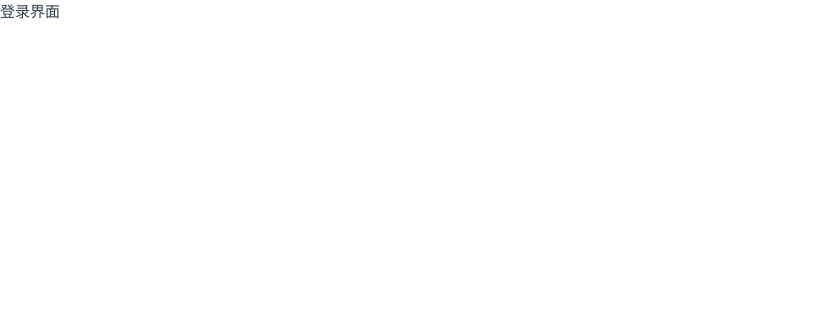
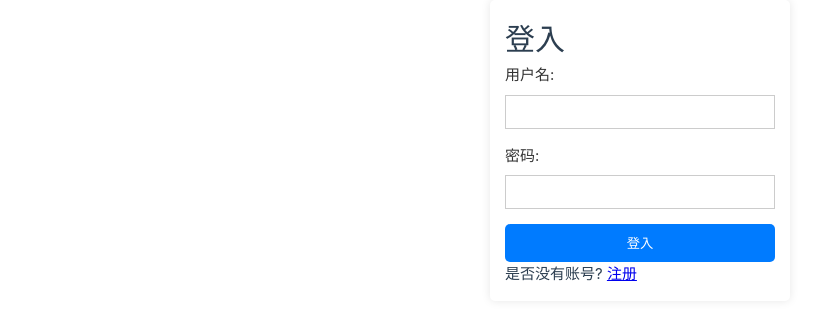
Before and after one commit to wfy3364/database_design-sports_management, a Vue app: page /login in a window 1280 px wide. Shown: the top 320 px of the page, without its empty margins (0-837 px from the left). Built offline with nearby package versions, Linux system fonts and the light colour scheme.

Commit message:
Add files via upload

```diff
--- a/src/views/Login.vue
+++ b/src/views/Login.vue
@@ -1,3 +1,96 @@
 <template>
-  <div>登录界面</div>
+  <div class="login">
+    <h1>登入</h1>
+    <form @submit.prevent="handleLogin">
+      <div>
+        <label for="username">用户名:</label>
+        <input v-model="username" id="username" type="text" required />
+      </div>
+      <div>
+        <label for="password">密码:</label>
+        <input v-model="password" id="password" type="password" required />
+      </div>
+      <button type="submit">登入</button>
+    </form>
+    <p>是否没有账号? <router-link to="/register">注册</router-link></p>
+  </div>
 </template>
+
+
+<script setup>
+import { ref } from 'vue';
+import { useRouter } from 'vue-router';
+
+const username = ref('');
+const password = ref('');
+const router = useRouter();
+
+const handleLogin = () => {
+  const encryptedPassword = CryptoJS.SHA256(password.value).toString();
+  const loginData = {
+    username: username.value,
+    password: encryptedPassword,
+  };
+
+  // 模拟服务器的响应
+  const mockResponse = {
+    success: loginData.username === 'username' && loginData.password === CryptoJS.SHA256('password').toString()
+  };
+
+  if (mockResponse.success) {
+    // 跳转到home页面
+    router.push('/');
+  } else {
+    alert('Login failed');
+  }
+};
+</script>
+
+<script name="UserLogin">
+export default {
+  name: 'UserLogin',
+};
+</script>
+
+
+<style scoped>
+.login {
+  max-width: 300px;
+  margin: auto;
+  padding: 1em;
+  border-radius: 5px;
+  box-shadow: 0 0 10px rgba(0, 0, 0, 0.1);
+}
+
+div {
+  margin-bottom: 1em;
+}
+
+label {
+  margin-bottom: .5em;
+  color: #333333;
+  display: block;
+}
+
+input {
+  border: 1px solid #CCCCCC;
+  padding: .5em;
+  font-size: 1em;
+  width: 100%;
+  box-sizing: border-box;
+}
+
+button {
+  padding: 0.7em;
+  color: #fff;
+  background-color: #007BFF;
+  border: none;
+  border-radius: 5px;
+  cursor: pointer;
+  width: 100%;
+}
+
+button:hover {
+  background-color: #0056b3;
+}
+</style>
--- /dev/null
+++ b/src/views/UserRegister.vue
@@ -0,0 +1,125 @@
+<template>
+    <div class="register">
+      <h1>注册</h1>
+      <form @submit.prevent="handleRegister">
+        <div>
+          <label for="fullName">真实姓名:</label>
+          <input v-model="fullName" id="fullName" type="text" required />
+        </div>
+        <div>
+          <label for="nickname">用户名:</label>
+          <input v-model="nickname" id="nickname" type="text" required />
+        </div>
+        <div>
+          <label for="password">密码:</label>
+          <input v-model="password" id="password" type="password" required />
+        </div>
+        <div>
+          <label for="confirmPassword">确认密码:</label>
+          <input v-model="confirmPassword" id="confirmPassword" type="password" required />
+        </div>
+        <div>
+          <label for="phone">电话号码:</label>
+          <input v-model="phone" id="phone" type="text" required />
+        </div>
+        <button type="submit">注册</button>
+      </form>
+    </div>
+  </template>
+
+  <script setup>
+  import { ref } from 'vue';
+  import { useRouter } from 'vue-router';
+
+  const fullName = ref('');
+  const nickname = ref('');
+  const password = ref('');
+  const confirmPassword = ref('');
+  const phone = ref('');
+  const router = useRouter();
+
+  const handleRegister = () => {
+    if (!validateInputs()) {
+      alert('Please ensure all fields are correctly filled out.');
+      return;
+    }
+    // 模拟生成用户ID
+  const userId = Math.floor(Math.random() * 1000000);
+
+    // 创建注册数据对象
+  const registerData = {
+    id: userId,
+    fullName: fullName.value,
+    nickname: nickname.value,
+    password: password.value, // 这里可以加密密码后再传输
+    phone: phone.value,
+  };
+
+  console.log('Register Data:', registerData); // 调试时查看注册数据
+  // 模拟后端延迟响应
+  setTimeout(() => {
+    const success = true; // 模拟后端响应成功
+    if (success) {
+      alert('Registration successful');
+      router.push('/login'); // 跳转到登录页面
+    } else {
+      alert('Registration failed');
+    }
+  },);
+};
+
+  const validateInputs = () => {
+    // 检查所有字段是否已填写
+    if (!fullName.value || !nickname.value || !password.value || !confirmPassword.value || !phone.value) {
+      return false;
+    }
+    // 检查密码和确认密码是否匹配
+    if (password.value !== confirmPassword.value) {
+      alert('Passwords do not match.');
+      return false;
+    }
+    return true;
+  };
+  </script>
+
+  <style scoped>
+  .register {
+    max-width: 400px;
+    margin: auto;
+    padding: 1em;
+    border-radius: 5px;
+    box-shadow: 0 0 10px rgba(0, 0, 0, 0.1);
+  }
+
+  div {
+    margin-bottom: 1em;
+  }
+
+  label {
+    margin-bottom: .5em;
+    color: #333333;
+    display: block;
+  }
+
+  input {
+    border: 1px solid #CCCCCC;
+    padding: .5em;
+    font-size: 1em;
+    width: 100%;
+    box-sizing: border-box;
+  }
+
+  button {
+    padding: 0.7em;
+    color: #fff;
+    background-color: #007BFF;
+    border: none;
+    border-radius: 5px;
+    cursor: pointer;
+    width: 100%;
+  }
+
+  button:hover {
+    background-color: #0056b3;
+  }
+  </style>
```
